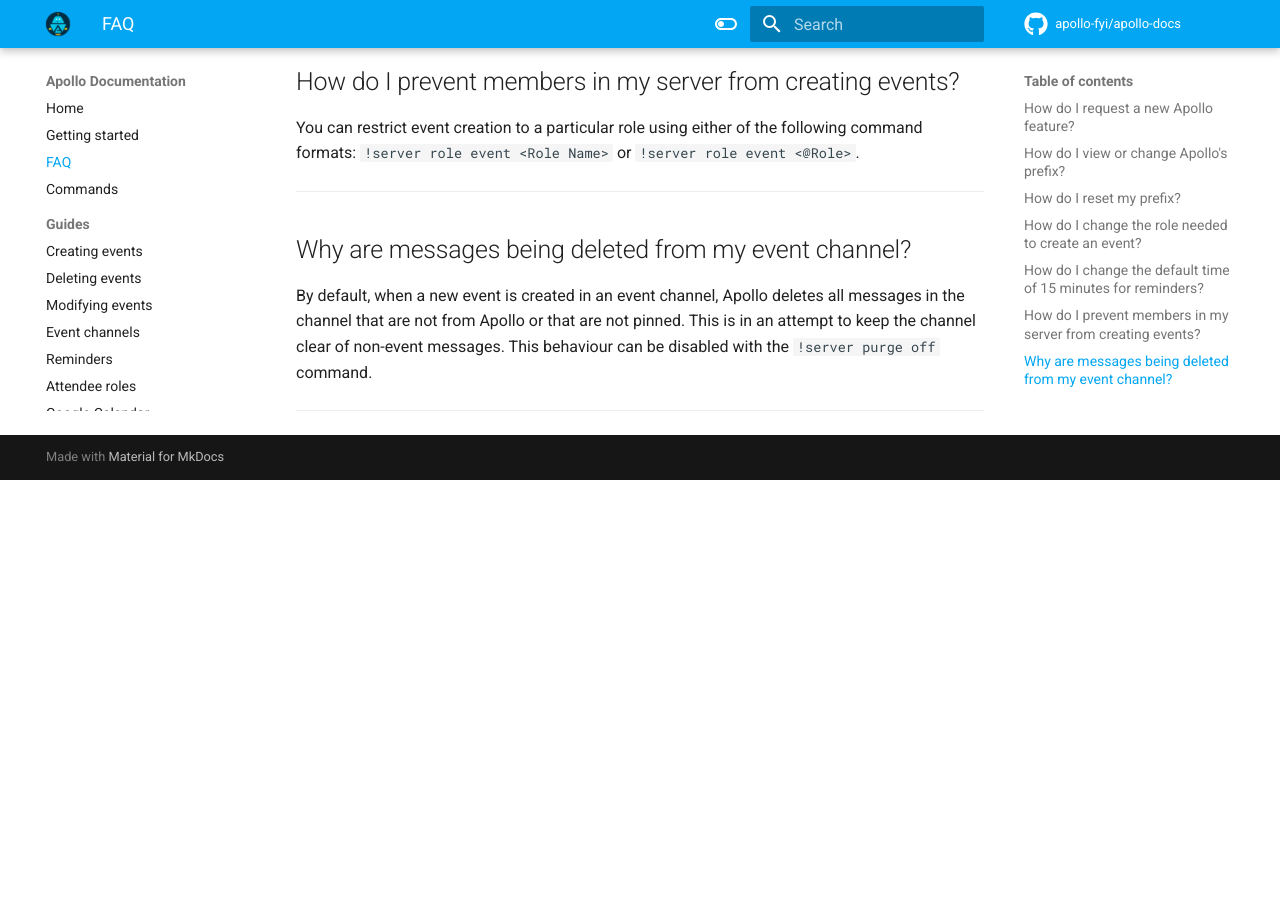
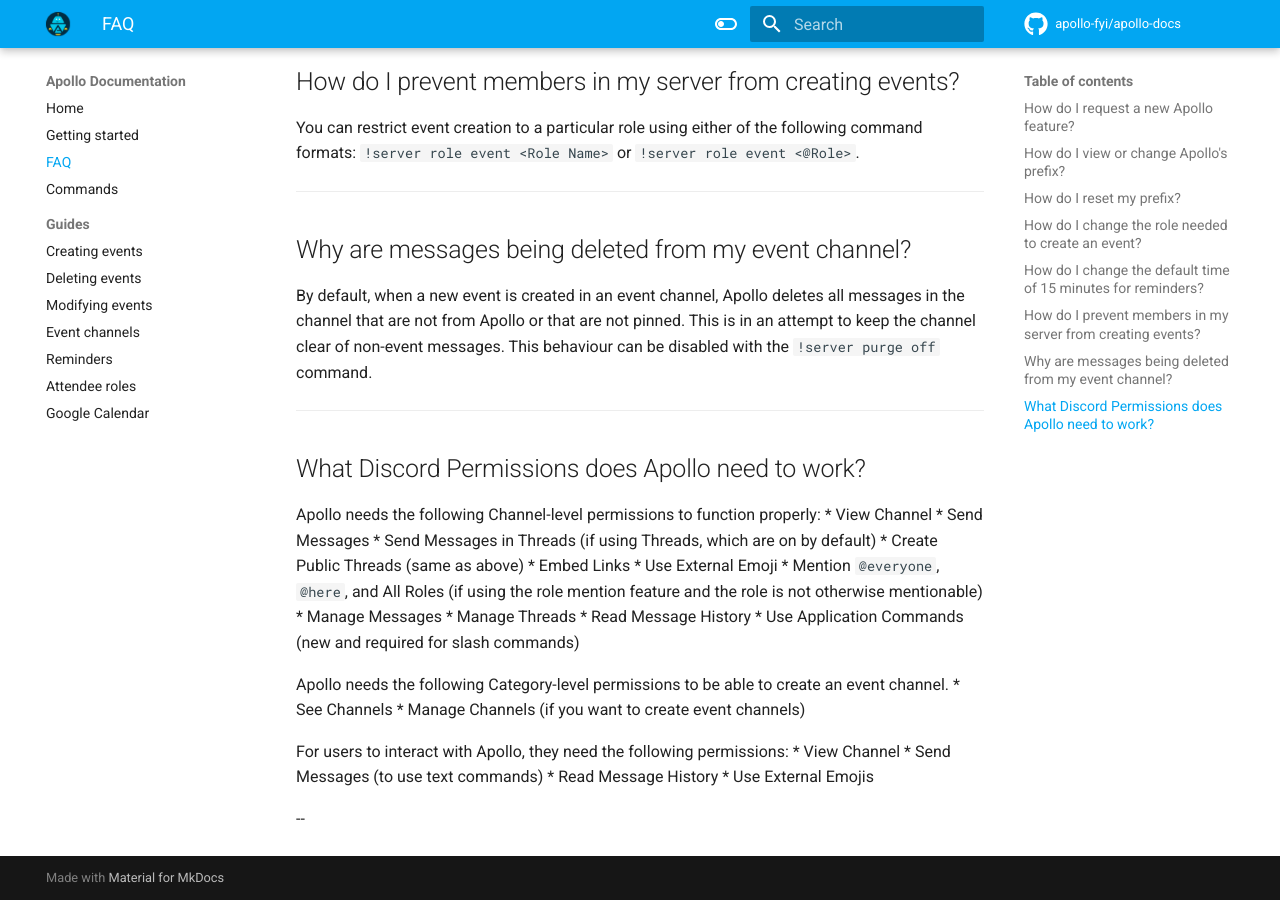
Before and after one commit to apollo-fyi/apollo-docs, an MkDocs documentation site: the page built from docs/faq.md, in a window 1280 px wide and 900 px high, scrolled down 1050 px. Built offline with MkDocs 1.6.1 and Material for MkDocs 9.7.7, drawn with Linux system fonts in a browser that asks for light colours; comment, search, counter and statistics services are not loaded; before the commit the page ends 1530 px from its top, so only the background shows below that.

Commit message:
Add Discord Permissions to FAQ

```diff
--- a/docs/faq.md
+++ b/docs/faq.md
@@ -46,3 +46,30 @@ You can restrict event creation to a particular role using either of the followi
 By default, when a new event is created in an event channel, Apollo deletes all messages in the channel that are not from Apollo or that are not pinned. This is in an attempt to keep the channel clear of non-event messages. This behaviour can be disabled with the `!server purge off` command.
 
 ---
+
+## What Discord Permissions does Apollo need to work?
+
+Apollo needs the following Channel-level permissions to function properly:
+* View Channel
+* Send Messages
+* Send Messages in Threads (if using Threads, which are on by default)
+* Create Public Threads (same as above)
+* Embed Links
+* Use External Emoji
+* Mention `@everyone`, `@here`, and All Roles (if using the role mention feature and the role is not otherwise mentionable)
+* Manage Messages
+* Manage Threads
+* Read Message History
+* Use Application Commands (new and required for slash commands)
+
+Apollo needs the following Category-level permissions to be able to create an event channel.
+* See Channels
+* Manage Channels (if you want to create event channels)
+
+For users to interact with Apollo, they need the following permissions:
+* View Channel
+* Send Messages (to use text commands)
+* Read Message History
+* Use External Emojis
+
+--
```
